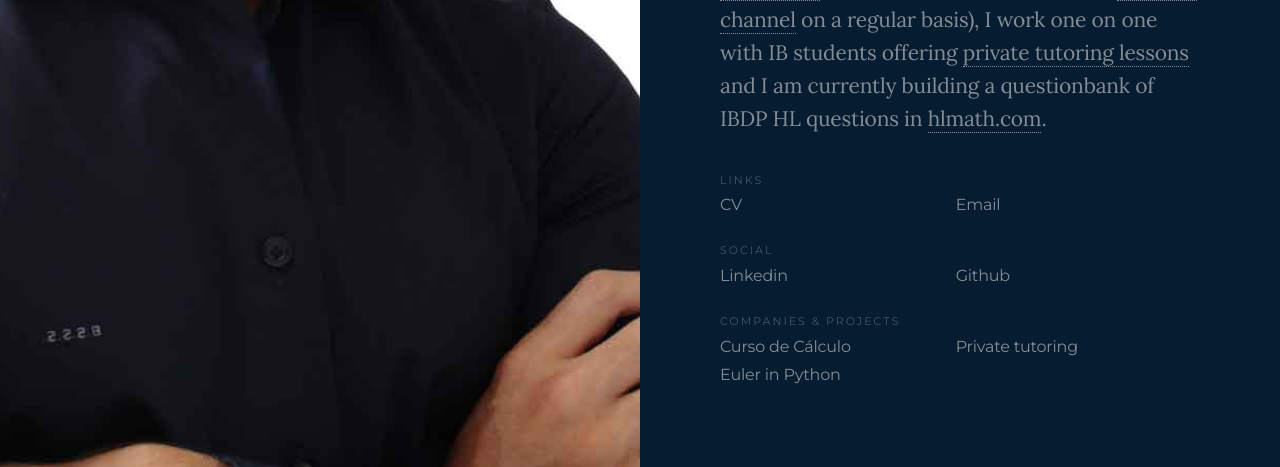
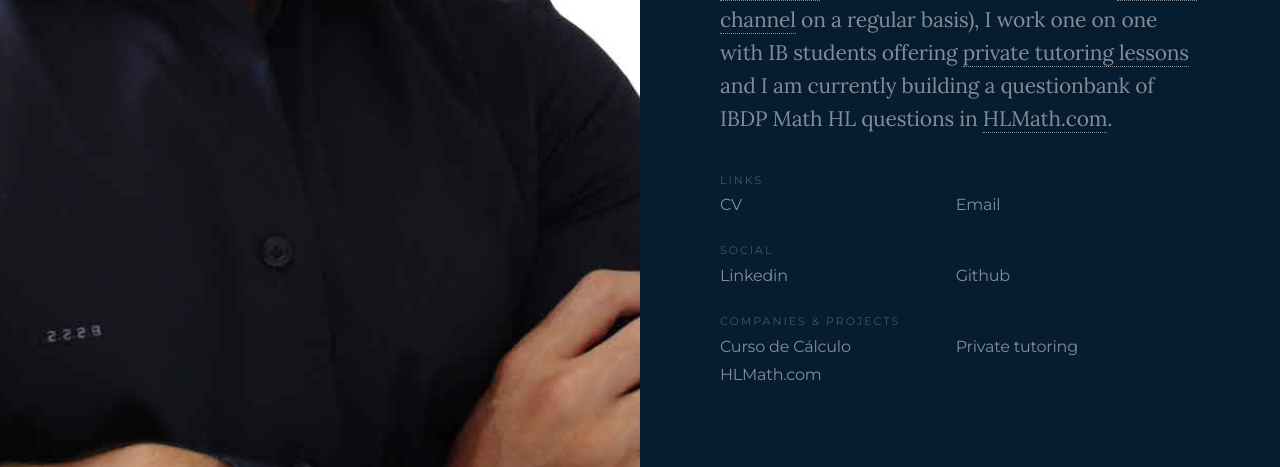
Before and after one commit to bru1987/bru1987.github.io, a Jekyll site: the page built from index.html, in a window 1280 px wide. Shown: the part 922-1389 px from the top of the page. Built offline with Jekyll 4.4.1, drawn with Linux system fonts in a browser that asks for light colours.

Commit message:
Update index.html

```diff
--- a/index.html
+++ b/index.html
@@ -57,7 +57,7 @@
 
 			<div class="split-bio">
 
-				<p>Hello!</br> I'm Bruno, an Electrical Engineer graduated at IMT (Instituto Mauá de Tecnologia). I have a post-graduate degree in Electrical Power Systems from UniFEI (Universidade Federal de Itajubá) and a master's degree in Artificial Intelligence applied to Electrical Power Systems by UFABC (Universidade Federal do ABC). </br>All of my side projects involve education in one way or another. Besides teaching Mathematics at <a href="http://www.chapelschool.com.br">Chapel School</a> (an international school located in São Paulo), I produce Calculus content for <a href="http://www.cursodecalculo.com.br">Curso de Cálculo</a> (free content is posted on this <a href="http://www.youtube.com/cursodecalculo">Youtube channel</a> on a regular basis), I work one on one with IB students offering <a href="https://wa.me/5511934301368">private tutoring lessons</a> and I am currently building a questionbank of IBDP HL questions in <a href="http://www.hlmath.com">hlmath.com</a>.</p>
+				<p>Hello!</br> I'm Bruno, an Electrical Engineer graduated at IMT (Instituto Mauá de Tecnologia). I have a post-graduate degree in Electrical Power Systems from UniFEI (Universidade Federal de Itajubá) and a master's degree in Artificial Intelligence applied to Electrical Power Systems by UFABC (Universidade Federal do ABC). </br>All of my side projects involve education in one way or another. Besides teaching Mathematics at <a href="http://www.chapelschool.com.br">Chapel School</a> (an international school located in São Paulo), I produce Calculus content for <a href="http://www.cursodecalculo.com.br">Curso de Cálculo</a> (free content is posted on this <a href="http://www.youtube.com/cursodecalculo">Youtube channel</a> on a regular basis), I work one on one with IB students offering <a href="https://wa.me/5511934301368">private tutoring lessons</a> and I am currently building a questionbank of IBDP Math HL questions in <a href="http://www.hlmath.com">HLMath.com</a>.</p>
 
 			</div>
 
@@ -94,7 +94,7 @@
 					<ul id="projects">
 						<li><a href="http://www.cursodecalculo.com.br">Curso de Cálculo</a></li>
 						<li><a href="https://wa.me/5511934301368">Private tutoring</a></li>
-						<li><a href="http://www.eulerinpython.com">Euler in Python</a></li>
+						<li><a href="http://www.hlmath.com">HLMath.com</a></li>
 					</ul>
 
 				</div>
```
